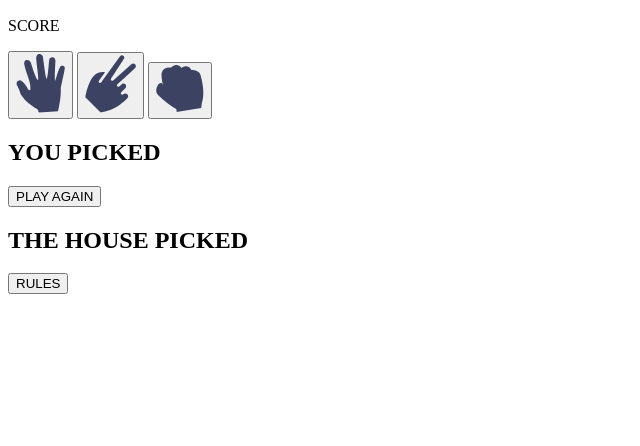
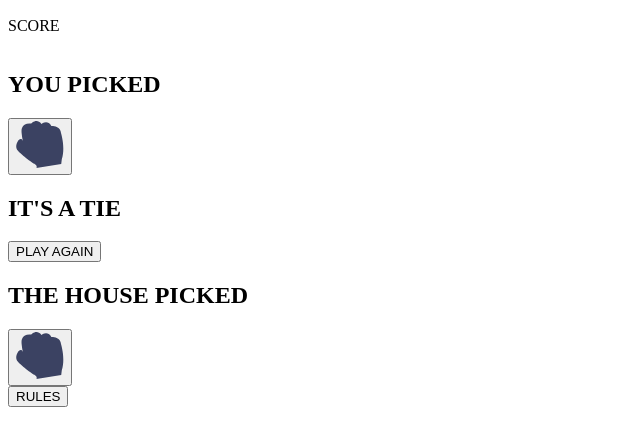
Before and after one commit to Chisquare7/rock-paper-scissors, a plain HTML site: page index.html in a window 1280 px wide. Both pictures are taken after a click on the button 40 px from the left and 134 px from the top of the page. Shown: the part 50-496 px from the top of the page, without its empty margins (0-640 px from the left). Drawn offline with Linux system fonts and the light colour scheme.

Commit message:
feat: Implement all the project's function logic in gameFunc.js and update the image source in index.html

```diff
--- a/gameFunc.js
+++ b/gameFunc.js
@@ -0,0 +1,93 @@
+const choiceButtons = document.querySelectorAll(".choice");
+const matchContainer = document.querySelector(".matchContainer");
+const choiceContainer = document.querySelector(".choiceContainer");
+const outcomeText = document.querySelector(".outcomeText");
+const retryBtn = document.querySelector(".retryButton");
+const scoreElement = document.querySelector(".score");
+const chosenOption = document.querySelector(".chosenOption");
+const opponentChoice = document.querySelector(".opponentChoice");
+const choices = ["rock", "paper", "scissors"];
+
+let score = 0;
+
+// ---> Project's Function Logics
+
+// 1. Game Logic to determine the winner
+
+function determineWinner(playerChoice, systemChoice) {
+  if (playerChoice === systemChoice) return "IT'S A TIE";
+
+  if (
+    (playerChoice === "rock" && systemChoice === "scissors") ||
+    (playerChoice === "paper" && systemChoice === "rock") ||
+    (playerChoice === "scissors" && systemChoice === "paper")
+  ) {
+    return "YOU WIN";
+  }
+  return "YOU LOSE";
+}
+
+// 2. Logic to create a choice button element
+
+function createChoice(choice) {
+  const button = document.createElement("button");
+
+  button.className = `choice ${choice}`;
+  button.dataset.choice = choice;
+
+  const img = document.createElement("img");
+  img.src = `./assets/images/icon-paper.svg`;
+  img.src = `./assets/images/icon-scissors.svg`;
+  img.src = `./assets/images/icon-rock.svg`;
+
+  button.appendChild(img);
+  return button;
+}
+
+// 3. Logic to handle player and system choice
+
+function handleChoice(event) {
+  const playerChoice = event.currentTarget.dataset.choice;
+  const systemChoice = choices[Math.floor(Math.random() * choices.length)];
+
+  // Hide choice container and show match container
+  choiceContainer.style.display = "none";
+  matchContainer.style.display = "grid";
+
+  // View the players' choices
+  chosenOption.appendChild(createChoice(playerChoice));
+
+  // Animate opponent choice after a delay
+  setTimeout(() => {
+    opponentChoice.innerHTML = "";
+    opponentChoice.appendChild(createChoice(systemChoice));
+
+    // View result after players' choices
+    const result = determineWinner(playerChoice, systemChoice);
+    outcomeText.textContent = result;
+
+    // This update score
+    if (result === "YOU WIN") {
+      score += 1;
+      scoreElement.textContent = score;
+    }
+  }, 1000);
+}
+
+// 4. Logic to reset game
+
+function resetGame() {
+  matchContainer.style.display = "none";
+  choiceContainer.style.display = "flex";
+  chosenOption.innerHTML = "";
+  opponentChoice.innerHTML = '<div class="waitingCircle"></div>';
+  outcomeText.textContent = "";
+}
+
+// ----> Event Listeners
+
+choiceButtons.forEach((button) => {
+  button.addEventListener("click", handleChoice);
+});
+
+retryBtn.addEventListener("click", resetGame);
--- a/index.html
+++ b/index.html
@@ -25,16 +25,17 @@
     <section class="gameSection">
       <div class="gameContainer">
         <div class="choiceContainer">
-          <button class="choice rock" data-choice="rock">
-            <img src="./assets/images/icon-paper.svg" alt="Rock" />
-          </button>
           <button class="choice paper" data-choice="paper">
-            <img src="./assets/images/icon-scissors.svg" alt="Paper" />
+            <img src="./assets/images/icon-paper.svg" alt="Paper" />
           </button>
           <button class="choice scissors" data-choice="scissors">
-            <img src="./assets/images/icon-rock.svg" alt="Scissors" />
+            <img src="./assets/images/icon-scissors.svg" alt="Scissors" />
+          </button>
+          <button class="choice rock" data-choice="rock">
+            <img src="./assets/images/icon-rock.svg" alt="Rock" />
           </button>
         </div>
+
         <div class="matchContainer">
           <div class="playerSelection">
             <div>
```
